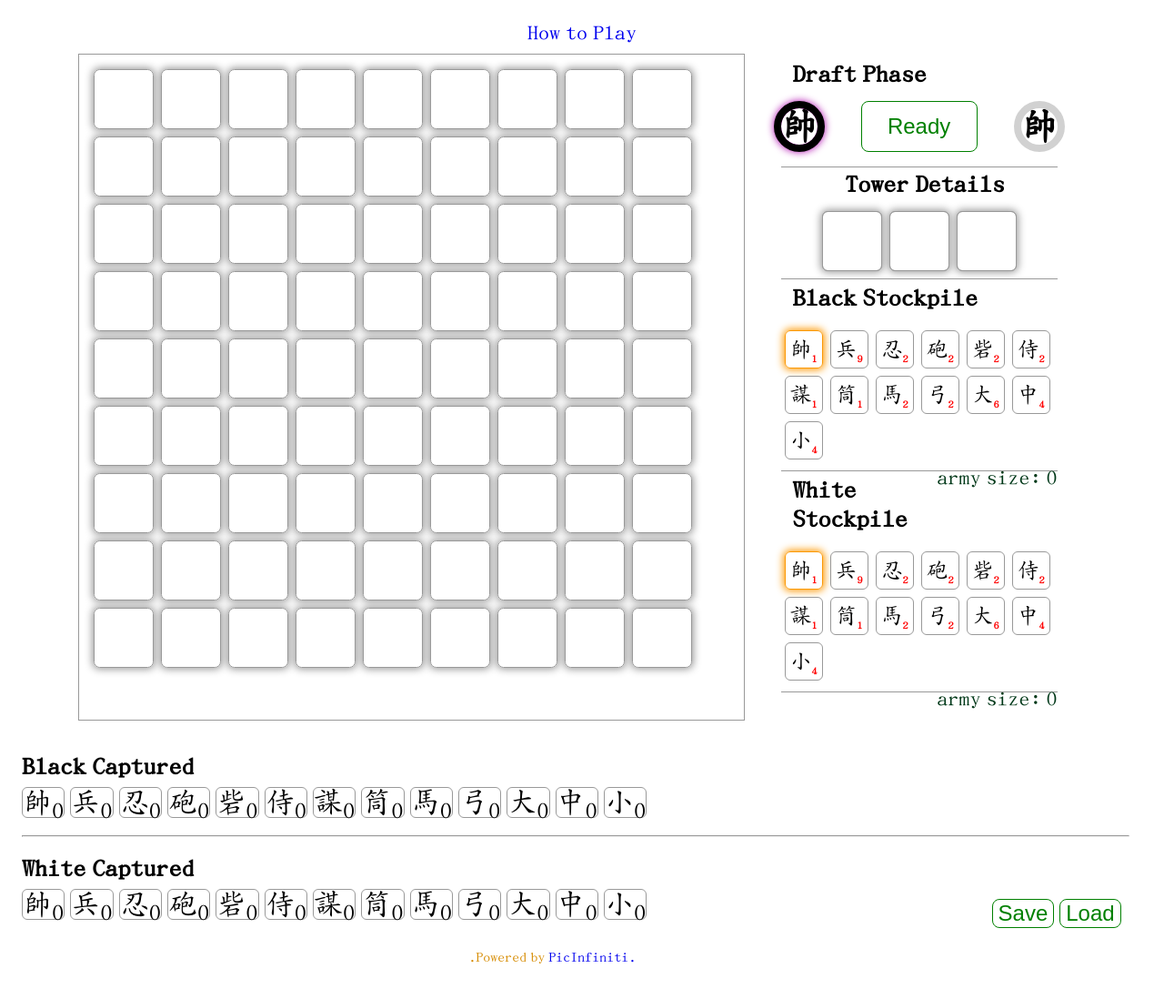
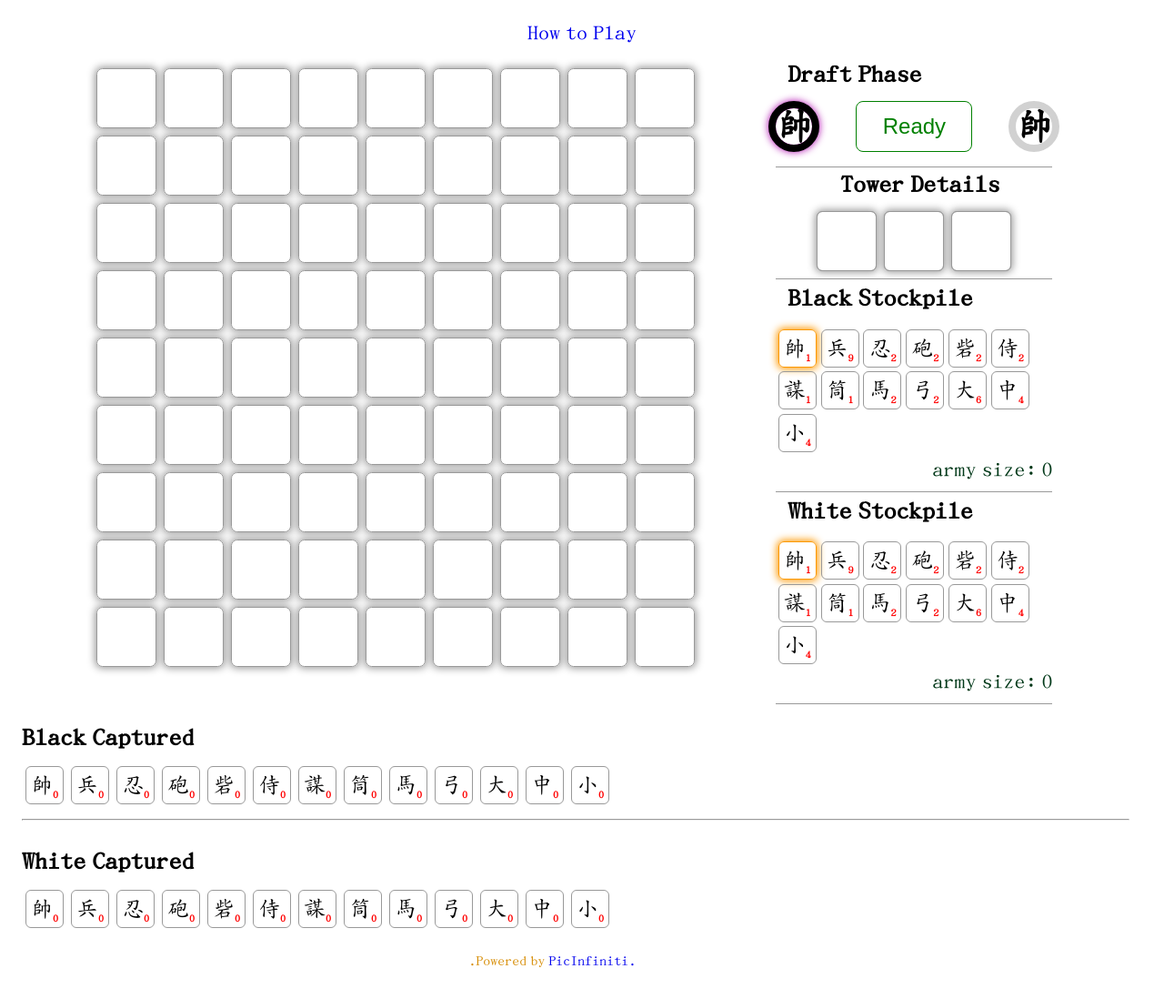
Before and after one commit to PicInfiniti/gungi_original, a website built with Vite: page src/index.html in a window 1280 px wide. Shown: the whole page at 91% size. Built offline with nearby package versions, Linux system fonts and the light colour scheme.

Commit message:
bbug fixed

```diff
--- a/src/assets/js/ui/utils.js
+++ b/src/assets/js/ui/utils.js
@@ -82,8 +82,8 @@ export function Movement_Possibility(src, dst) {
 export function Reset_Sections(e = ["#board label", ".tier", ".stockpile", ".captured"]) {
   $.each(e, function (index, item) {
     $(item).css({
-      border: ".2vh solid #999999",
-      "box-shadow": "0px 0px 0px 0px #999999"
+      border: "",
+      "box-shadow": ""
     }); // change color of all boxes
   });
   $("#War").fadeOut();
--- a/src/assets/sass/style.sass
+++ b/src/assets/sass/style.sass
@@ -53,7 +53,6 @@ a
   grid-template-columns: repeat(2, 1fr)
   grid-template-rows: repeat(2, 1fr)
 
-  border: min(.2vh, .2vw) solid #999999
 
   aspect-ratio: 1
 
@@ -184,8 +183,6 @@ a
       grid-template-rows: repeat(1, 1fr)
       margin-top: -3vh
 
-
-
       [name=fake]
         grid-column: 1
         grid-row: 1
@@ -200,8 +197,8 @@ a
           display: flex
           justify-content: center
           align-items: center
-          width: min(8vh, 8vw)
-          height: min(8vh, 8vw)
+          width: 8vh
+          height: 8vh
           line-height: min(7vh, 7vw)
           font-size: min(5vh, 5vw)
           font-weight: bold
@@ -222,8 +219,8 @@ a
           display: flex
           justify-content: center
           align-items: center
-          width: min(8vh, 8vw)
-          height: min(8vh, 8vw)
+          width: 8vh
+          height: 8vh
           line-height: min(7vh, 7vw)
           font-size: min(5vh, 5vw)
           font-weight: bold
@@ -236,16 +233,20 @@ a
     font-size: 3vh
     line-height: 4vh
     padding-bottom: 1vh
+    display: flex
+    flex-wrap: wrap
+
     h3
       margin-top: .5vh
       margin-bottom: 2vh
+
     [name=pile]
       display: flex
       flex-wrap: wrap
 
       label
         padding: .5vh
-        margin: .5vh
+        margin: .3vh
         text-align: center
         width: 4vh
         height: 4vh
@@ -253,6 +254,7 @@ a
           color: red
           border: .1vh solid #fc9803
           box-shadow: 0px 0px 1vh .2vh #fc9803
+          font-weight: bold
           sub
             font-size: 1.5vh
             color: black
@@ -263,9 +265,9 @@ a
           color: red
           font-weight: bold
 
-
     .army
-      float: right
+      width: 100%
+      text-align: right
       color: rgb(0, 56, 24)
 
   .tooltip
@@ -334,26 +336,46 @@ a
 #Captured
   grid-column: 1/10
   grid-row: 2
-  font-size: min(3vh, 3vw)
-  line-height: 1.5vh
-  padding: min(1vh, 1vw)
-  label
-    aspect-ratio: 1
-    width: min(8vh, 8vw)
-    height: min(8vh, 8vw)
-    box-sizing: border-box
-    text-align: center
-    font-size: min(4vh, 4vw)
+  font-size: 3vh
+  margin: min(1vh, 1vw)
+  line-height: 4vh
+  margin-top: -3vh
+  [name=pile]
+    display: flex
+    flex-wrap: wrap
+    margin-top: -2vh
+    label
+      padding: .5vh
+      margin: .5vh
+      text-align: center
+      width: 4vh
+      height: 4vh
 
-  div:first-child
-    padding-bottom: min(1vh, 1vw)
+      &:hover
+        color: white
+        border: .1vh solid black
+        background-color: black
+        box-shadow: 0px 0px 1vh .2vh black
+        font-weight: bold
+        sub
+          font-size: 1.5vh
+          color: red
+          font-weight: bold
 
-  .buttonBox
-    float: right
+      sub
+        font-size: 1.5vh
+        color: red
+        font-weight: bold
 
-    button
-      background-color: transparent
-      color: green
-      border: min(.2vh, .2vw) solid green
-      border-radius: min(1vh, 1vw)
-      font-size: min(3vh, 3vw)
+    div:first-child
+      padding-bottom: min(1vh, 1vw)
+
+    .buttonBox
+      float: right
+
+      button
+        background-color: transparent
+        color: green
+        border: min(.2vh, .2vw) solid green
+        border-radius: min(1vh, 1vw)
+        font-size: min(3vh, 3vw)
--- a/src/index.html
+++ b/src/index.html
@@ -127,6 +127,7 @@
     <div id="Captured">
       <div id="black_Captured">
         <h3>Black Captured</h3>
+        <span name="pile">
           <label class="captured boarder" type="text" id="bc-帥" name="帥">帥</label>
           <label class="captured boarder" type="text" id="bc-兵" name="兵">兵</label>
           <label class="captured boarder" type="text" id="bc-忍" name="忍">忍</label>
@@ -140,12 +141,14 @@
           <label class="captured boarder" type="text" id="bc-大" name="大">大</label>
           <label class="captured boarder" type="text" id="bc-中" name="中">中</label>
           <label class="captured boarder" type="text" id="bc-小" name="小">小</label>
+        </span>
       </div>
 
       <hr style="width: 95vw; color: rgba(150, 150, 150, 0.548)">
 
       <div id="white_Captured">
         <h3>White Captured</h3>
+        <span name="pile">
           <label class="captured boarder" type="text" id="wc-帥" name="帥">帥</label>
           <label class="captured boarder" type="text" id="wc-兵" name="兵">兵</label>
           <label class="captured boarder" type="text" id="wc-忍" name="忍">忍</label>
@@ -159,12 +162,13 @@
           <label class="captured boarder" type="text" id="wc-大" name="大">大</label>
           <label class="captured boarder" type="text" id="wc-中" name="中">中</label>
           <label class="captured boarder" type="text" id="wc-小" name="小">小</label>
+        </span>
 
-        <span class="buttonBox">
+        <!-- <span class="buttonBox">
           <button type="button" id="save">Save</button>
           <button type="button" id="load">Load</button>
           <input hidden id="jsonfile" type="file">
-        </span>
+        </span> -->
       </div>
     </div>
 
```
Also changed, not shown: src/assets/js/lib/pieces.js. Lines whose indentation alone changed are shown as unchanged.
